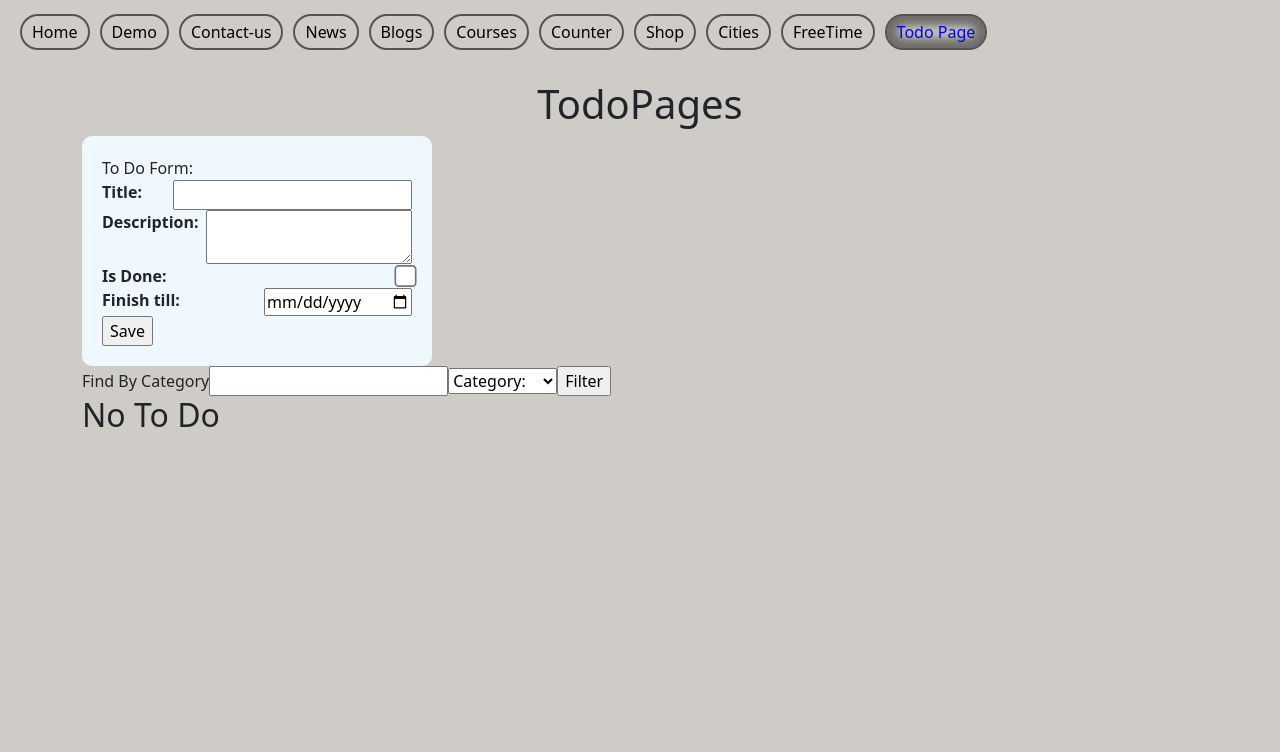
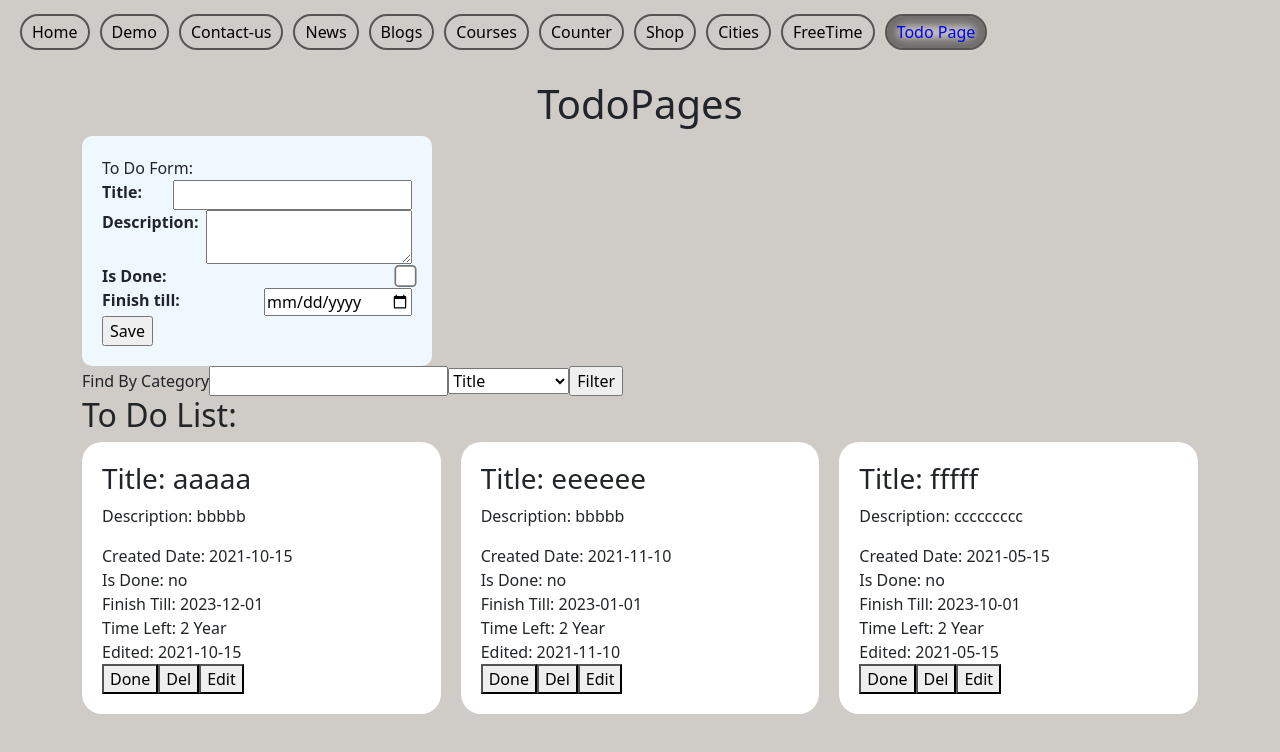
Before and after one commit to Martynas-J/first-react-app, a React (Create React App) app: page /TodoPage in a window 1280 px wide. Shown: the top 752 px of the page. Built offline with nearby package versions, Linux system fonts and the light colour scheme.

Commit message:
filter v2.0 add date

```diff
--- /dev/null
+++ b/src/components/TodoPage/TodoFilter.js
@@ -0,0 +1,26 @@
+import { useState } from "react"
+
+
+const TodoFilter = ({ onFilterByCategoryHandler }) => {
+    const [category, setCategory] = useState("")
+    const [findText, setFindText] = useState("")
+
+    const addCategoryHandler = (event) => setCategory(event.target.value)
+    const addFindTextHandler = (event) => setFindText(event.target.value)
+
+    return (
+        <div className="filter">
+            <label htmlFor="find-text">Find By Category</label>
+            <input type="text" id="find-text" value={findText} onChange={addFindTextHandler}></input>
+            <select onChange={addCategoryHandler}>
+                <option value="title">Title</option>
+                <option value="description">Description</option>
+                <option value="createdDate">Created Date</option>
+                <option value="finishTill">End date</option>
+            </select>
+            <input type="button" value="Filter" onClick={() => onFilterByCategoryHandler(category, findText)}></input>
+        </div>
+    )
+}
+
+export default TodoFilter
--- a/src/components/TodoPage/TodoForm.js
+++ b/src/components/TodoPage/TodoForm.js
@@ -1,6 +1,6 @@
 import { useEffect, useState } from "react";
 import { v4 as todoId } from 'uuid';
-import { getTodayDateHandler } from "../functions/DataFunctions";
+import { getFormedDate } from "../functions/DataFunctions";
 
 const TodoForm = ({ onNewTodoHandler, editTodo }) => {
   const [title, setTitle] = useState("")
@@ -41,12 +41,12 @@ const TodoForm = ({ onNewTodoHandler, editTodo }) => {
       newId = todoId()
     }
     if (!createdDate) {
-      newCreatedDate = new Date()
+      newCreatedDate = getFormedDate()
     }
     if (!finishTill) {
-      newFinishTill = getTodayDateHandler()
+      newFinishTill = getFormedDate()
     }
-    const newData = { id: newId, title, description, createdDate: newCreatedDate, isDone, finishTill : newFinishTill, editDate: getTodayDateHandler()}
+    const newData = { id: newId, title, description, createdDate: newCreatedDate, isDone, finishTill : newFinishTill, editDate: getFormedDate()}
     onNewTodoHandler(newData)
     setTitle("");
     setDescription("");
@@ -72,7 +72,7 @@ const TodoForm = ({ onNewTodoHandler, editTodo }) => {
       </div>
       <div className='todo-input'>
         <label htmlFor='finish-till'>Finish till:</label>
-        <input type='date' id='finish-till' value={finishTill} min={getTodayDateHandler()} onChange={addFinishTillHandler}></input>
+        <input type='date' id='finish-till' value={finishTill} min={getFormedDate()} onChange={addFinishTillHandler}></input>
       </div>
 
       <div className="save-button">
--- a/src/components/TodoPage/TodoItem.js
+++ b/src/components/TodoPage/TodoItem.js
@@ -1,4 +1,4 @@
-import { getTodayDateHandler } from "../functions/DataFunctions"
+import { getFormedDate } from "../functions/DataFunctions"
 
 
 const TodoItem = ({ todo, onAddDoneHandler, onAddDeleteHandler, onAddEditHandler }) => {
@@ -14,11 +14,12 @@ const TodoItem = ({ todo, onAddDoneHandler, onAddDeleteHandler, onAddEditHandler
     const finishMonth = finishTillDate.getMonth() + 1;
     const finishYear = finishTillDate.getFullYear();
 
-    let createdDay = createdDate.getDate();
-    let createdMonth = createdDate.getMonth() + 1;
-    let createdYear = createdDate.getFullYear();
+    let createdFullDate = new Date(createdDate)
+    let createdDay = createdFullDate.getDate();
+    let createdMonth = createdFullDate.getMonth() + 1;
+    let createdYear = createdFullDate.getFullYear();
 
-    let createdDateText = `${createdYear}-${createdMonth.toString().padStart(2, "0")}-${createdDay.toString().padStart(2, "0")}`
+    // let createdDateText = `${createdYear}-${createdMonth.toString().padStart(2, "0")}-${createdDay.toString().padStart(2, "0")}`
     let timeLeft = ""
     let isDoneText = "no"
     let editDateText = ""
@@ -54,9 +55,9 @@ const TodoItem = ({ todo, onAddDoneHandler, onAddDeleteHandler, onAddEditHandler
             {/* <span> Id: {id}</span> */}
             <h3> Title: {title}</h3>
             {descriptionElement}
-            <div> Created Date: {createdDateText}</div>
+            <div> Created Date: {createdDate}</div>
             <div> Is Done: {isDoneText}</div>
-            <div> Finish Till: {finishTill ? finishTill : getTodayDateHandler()}</div>
+            <div> Finish Till: {finishTill ? finishTill : getFormedDate()}</div>
             <div> Time Left: {timeLeft}</div>
             {editDateText}
             {doneButton}
--- a/src/components/functions/DataFunctions.js
+++ b/src/components/functions/DataFunctions.js
@@ -1,8 +1,11 @@
 
 
 
-export const getTodayDateHandler = () => {
-    const date = new Date()
+export const getFormedDate = (item) => {
+    let date = new Date()
+    if (item) {
+        date = new Date(item)
+    }
     const todayDate = date.toISOString()
     return todayDate.slice(0, 10)
 }
--- a/src/pages/TodoPage/TodoPage.js
+++ b/src/pages/TodoPage/TodoPage.js
@@ -3,22 +3,53 @@ import TodoForm from "../../components/TodoPage/TodoForm"
 import TodoList from "../../components/TodoPage/TodoList"
 import "./TodoPage.css"
 import { Container } from "react-bootstrap"
-import { getTodayDateHandler } from "../../components/functions/DataFunctions"
+import { getFormedDate } from "../../components/functions/DataFunctions"
+import TodoFilter from "../../components/TodoPage/TodoFilter"
+
+const defaultList = [
+  {
+    id: 1,
+    title: "aaaaa",
+    description: "bbbbb",
+    createdDate: "2021-10-15",
+    isDone: false,
+    finishTill: "2023-12-01",
+    editDate: "2021-10-15"
+  },
+  {
+    id: 1,
+    title: "eeeeee",
+    description: "bbbbb",
+    createdDate: "2021-11-10",
+    isDone: false,
+    finishTill: "2023-01-01",
+    editDate: "2021-11-10"
+  },
+  {
+    id: 1,
+    title: "fffff",
+    description: "ccccccccc",
+    createdDate: "2021-05-15",
+    isDone: false,
+    finishTill: "2023-10-01",
+    editDate: "2021-05-15"
+  },
+]
+
+
 
 const TodoPages = () => {
 
-const [todo, setTodo] = useState([])
+const [todo, setTodo] = useState(defaultList)
 const [editData, setEditData] = useState("")
-const [category, setCategory] = useState("")
-const [findText, setFindText] = useState("")
 const [filteredData, setFilteredData] = useState([])
 
 const filteredList = (data) => {
   const filteredDone = data.filter(item =>  item.isDone === true)
   const filteredNotDone = data.filter(item =>  item.isDone !== true)
 
-  const filteredOverTime = filteredNotDone.filter(item =>  item.finishTill === getTodayDateHandler())
-  const filteredTimeLeft = filteredNotDone.filter(item =>  item.finishTill !== getTodayDateHandler())
+  const filteredOverTime = filteredNotDone.filter(item =>  item.finishTill === getFormedDate())
+  const filteredTimeLeft = filteredNotDone.filter(item =>  item.finishTill !== getFormedDate())
 
   const sortedTimeLeft = filteredTimeLeft.sort(function(a, b) {
     let dateA = new Date(a.finishTill);
@@ -66,19 +97,26 @@ const addEditHandler = (id) => {
   const data = newState.find(item => item.id === id);
   setEditData(data)
 }
-const addCategoryHandler = (event) => setCategory(event.target.value)
-const addFindTextHandler = (event) => setFindText(event.target.value)
-const FilterByCategoryHandler = () => {
+
+const filterByCategoryHandler = (category, findText) => {
   if (findText === "") {
     setFilteredData([])
     setTodo(prevState => {
     const newState = [... prevState]
     return newState.sort(function(a, b) {
     if (category === "title") {
-      return a.title.localeCompare(b.title)
+        return a.title.localeCompare(b.title)
     }else if (category === "description") {
-      return a.description.localeCompare(b.description)
-    }
+        return a.description.localeCompare(b.description)
+    }else if (category === "createdDate") {
+        let dateA = new Date(a.createdDate);
+        let dateB = new Date(b.createdDate);
+        return dateA - dateB;
+    }else if (category === "finishTill") {
+      let dateA = new Date(a.finishTill);
+      let dateB = new Date(b.finishTill);
+      return dateA - dateB;
+  }
   })})
   }else {
     setFilteredData(() => {
@@ -89,11 +127,16 @@ const FilterByCategoryHandler = () => {
       if (category === "description") {
         return newState.filter(item => item.description.includes(findText))
       }
+      if (category === "createdDate") {
+        return newState.filter(item => getFormedDate(item.createdDate).includes(findText))
+      }
+      if (category === "finishTill") {
+        return newState.filter(item => getFormedDate(item.finishTill).includes(findText))
+      }
     })
 
   }
 }
-console.log(filteredData)
 const addDeleteHandler = (id) => {
   setTodo(prevState => {
     const newState = prevState.filter(item => item.id !== id);
@@ -108,16 +151,7 @@ const addDeleteHandler = (id) => {
                 onNewTodoHandler = {addTodoHandler}
                 editTodo={editData}
              />
-             <div className="filter">
-              <label htmlFor="find-text">Find By Category</label>
-              <input type="text" id="find-text" value={findText} onChange={addFindTextHandler}></input>
-                <select onChange={addCategoryHandler}>
-                  <option >Category:</option>
-                  <option value="title">Title</option>
-                  <option value="description">Description</option>
-                </select>
-                <input type="button" value="Filter" onClick={FilterByCategoryHandler}></input>
-             </div>
+            <TodoFilter onFilterByCategoryHandler={filterByCategoryHandler}/>
             <TodoList
                 todoList = {filteredData.length > 0 ? filteredData : todo}
                 onAddDoneHandler = {addDoneHandler}
@@ -126,7 +160,6 @@ const addDeleteHandler = (id) => {
              />
              </Container>
     </div>
-
   )
 }
 
```
